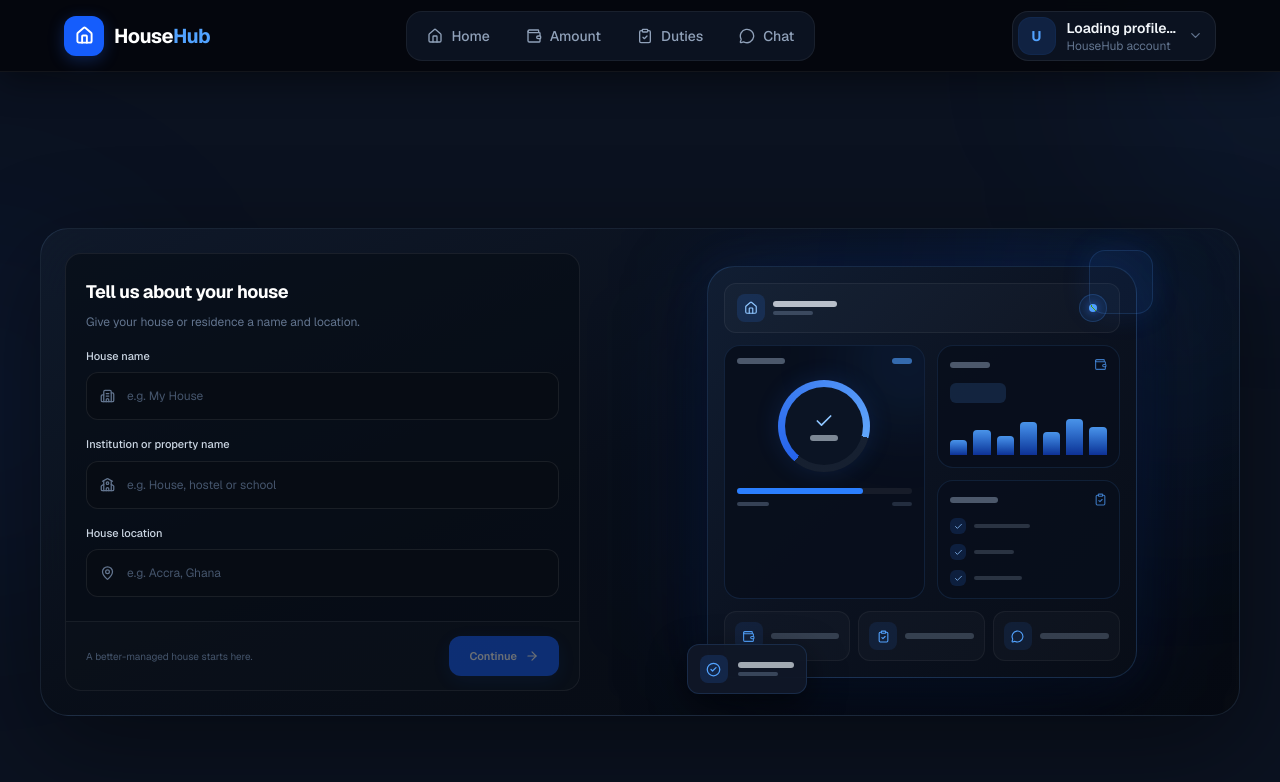
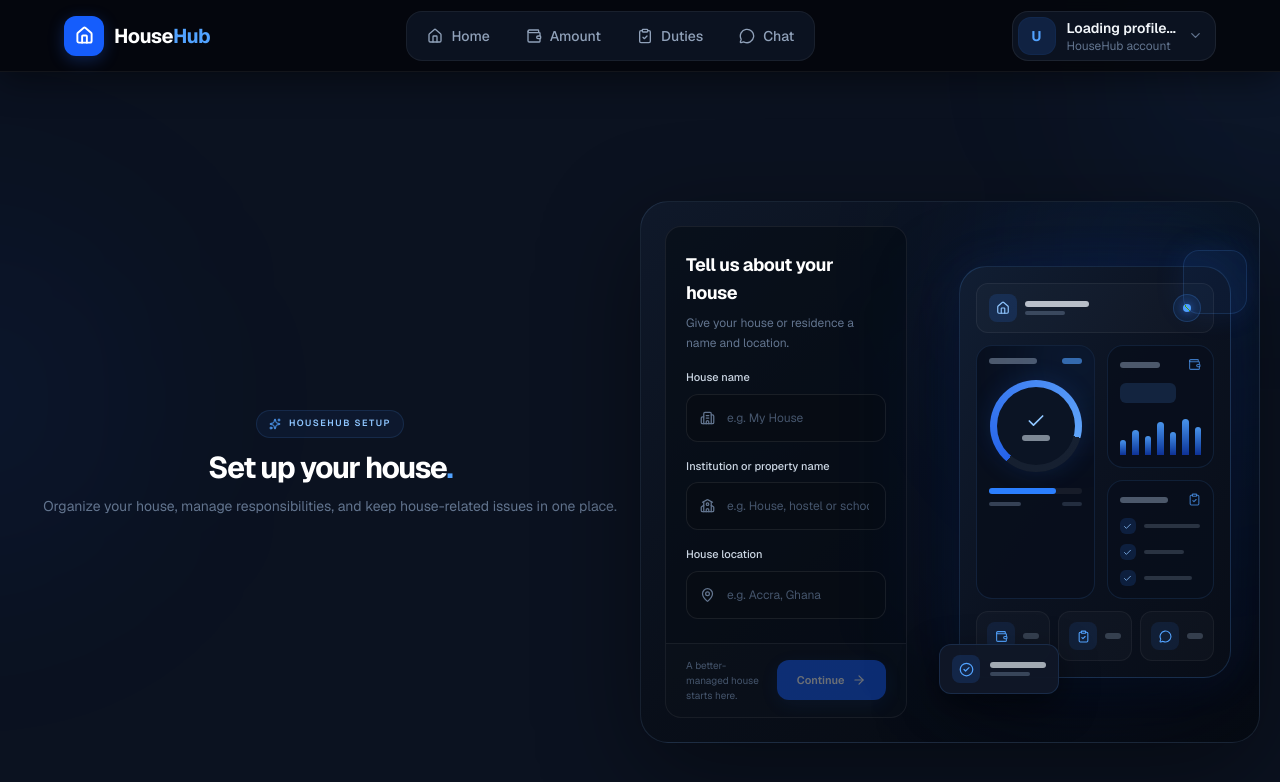
Before and after one commit to petersam6636-web/HouseHub, a Next.js app: page /home/create in a window 1280 px wide. Shown: the top 782 px of the page. Built offline with nearby package versions, Linux system fonts and the light colour scheme.

Commit message:
chang the position of the text

```diff
--- a/app/home/create/CreatePage.tsx
+++ b/app/home/create/CreatePage.tsx
@@ -188,15 +188,7 @@ export default function CreateProject() {
         <div className="absolute left-[-12rem] top-1/2 h-80 w-80 -translate-y-1/2 rounded-full bg-blue-600/[0.07] blur-[110px]" />
         <div className="absolute right-[-10rem] top-[-6rem] h-80 w-80 rounded-full bg-blue-500/[0.06] blur-[110px]" />
       </div>
-
-      <div className="mx-auto w-full max-w-[1200px]">
-        {/* Shared form and illustration card */}
-        <div className="relative overflow-hidden rounded-[1.75rem] border border-blue-300/[0.12] bg-gradient-to-br from-[#101A2B]/95 via-[#090F19]/95 to-[#070B12]/95 shadow-[0_28px_100px_rgba(0,0,0,0.42)] backdrop-blur-2xl md:grid md:grid-cols-[minmax(0,0.94fr)_minmax(0,1.06fr)]">
-          <div className="pointer-events-none absolute -right-32 -top-32 hidden h-96 w-96 rounded-full bg-blue-500/[0.07] blur-[100px] md:block" />
-
-          {/* LEFT: Form */}
-          <section className="relative min-w-0 p-4 sm:p-6 lg:p-6">
-            {/* <div className="mb-5 w-full text-center md:mb-6">
+           <div className=" w-full text-center mb-4">
               <div className="mb-3 inline-flex items-center gap-2 rounded-full border border-blue-400/[0.13] bg-blue-500/[0.06] px-3 py-1.5">
                 <Sparkles size={12} className="text-blue-400" />
                 <span className="text-[9px] font-semibold uppercase tracking-[0.16em] text-blue-300">
@@ -213,8 +205,15 @@ export default function CreateProject() {
                 Organize your house, manage responsibilities, and keep
                 house-related issues in one place.
               </p>
-            </div> */}
+            </div>
 
+      <div className="mx-auto w-full max-w-[1200px]">
+        {/* Shared form and illustration card */}
+        <div className="relative overflow-hidden rounded-[1.75rem] border border-blue-300/[0.12] bg-gradient-to-br from-[#101A2B]/95 via-[#090F19]/95 to-[#070B12]/95 shadow-[0_28px_100px_rgba(0,0,0,0.42)] backdrop-blur-2xl md:grid md:grid-cols-[minmax(0,0.94fr)_minmax(0,1.06fr)]">
+          <div className="pointer-events-none absolute -right-32 -top-32 hidden h-96 w-96 rounded-full bg-blue-500/[0.07] blur-[100px] md:block" />
+
+          {/* LEFT: Form */}
+          <section className="relative min-w-0 p-4 sm:p-6 lg:p-6">
             {/* Form card */}
             <div className="min-w-0 overflow-hidden rounded-2xl border border-white/[0.07] bg-[#070D16]/65">
               <form onSubmit={handleSubmit}>
```
